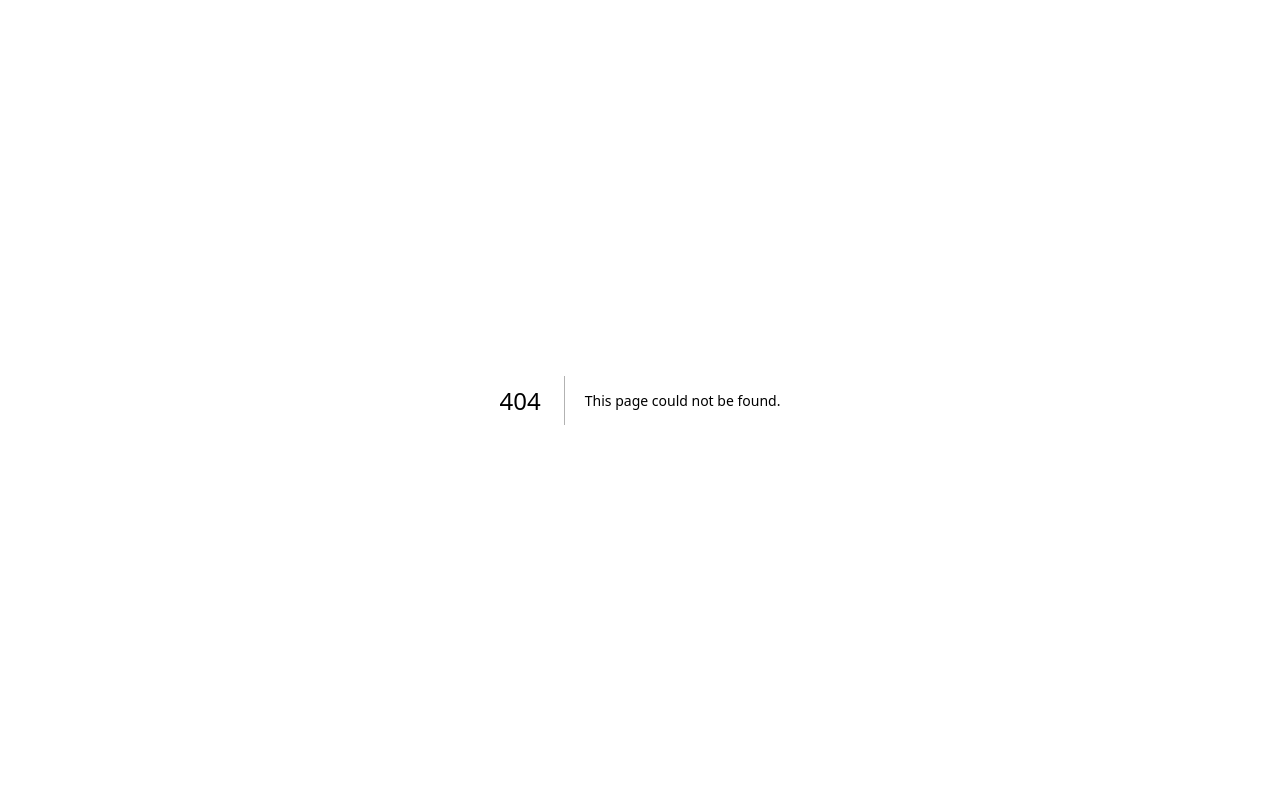
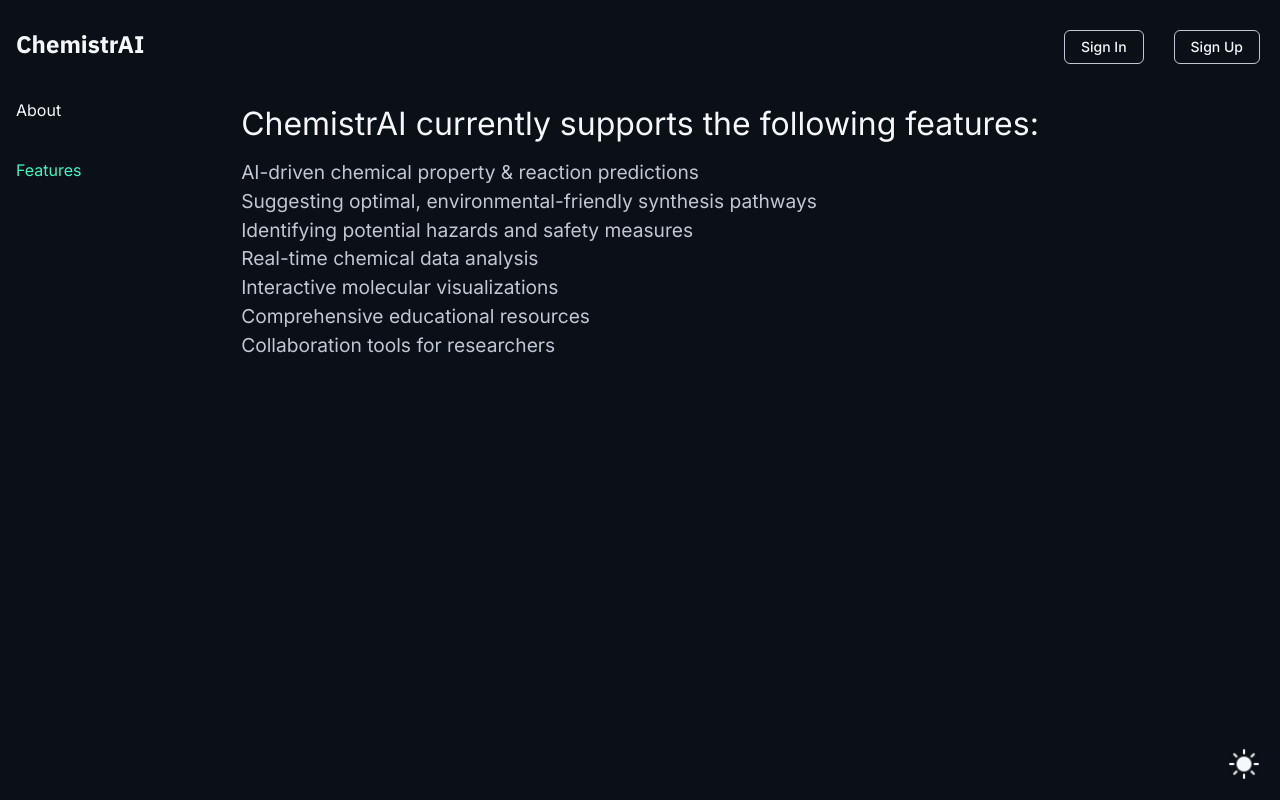
Before and after one commit to LiamVilbuni/ChemistrAI, a Next.js app: page /features in a window 1280 px wide. Before the commit this address had no page. Built offline with nearby package versions, Linux system fonts and the light colour scheme.

Commit message:
Added content in /about & /features

```diff
--- a/src/app/about/page.js
+++ b/src/app/about/page.js
@@ -1,10 +1,19 @@
 import Navbar from '@/components/Navbar';
 import '@/app/globals.css';
+import '@/styles/about.css';
 
-export default function Home() {
+export default function About() {
   return (
     <>
       <Navbar />
+      <div className="about__container">
+        <div className = "about__content">
+          <h1 id="about__title">About ChemistrAI</h1>
+          <p>
+            ChemistrAI is an innovative platform designed to revolutionize the way we interact with chemical data. It leverages the power of AI to provide users with a comprehensive suite of tools for chemical analysis, data visualization, and educational resources. Whether you're a student, researcher, or industry professional, ChemistrAI offers a user-friendly interface and advanced features to enhance your understanding of chemistry.
+          </p>
+        </div>
+      </div>
     </>
   );
 }
--- /dev/null
+++ b/src/app/features/page.js
@@ -0,0 +1,25 @@
+import Navbar from '@/components/Navbar';
+import '@/app/globals.css';
+import '@/styles/features.css';
+
+export default function Features() {
+  return (
+    <>
+      <Navbar />
+      <div className="features__container">
+        <div className = "features__content">
+          <h1 id="features__title">ChemistrAI currently supports the following features: </h1>
+          <ul>
+            <li>AI-driven chemical property & reaction predictions</li>
+            <li>Suggesting optimal, environmental-friendly synthesis pathways</li>
+            <li>Identifying potential hazards and safety measures</li>
+            <li>Real-time chemical data analysis</li>
+            <li>Interactive molecular visualizations</li>
+            <li>Comprehensive educational resources</li>
+            <li>Collaboration tools for researchers</li>
+          </ul>
+        </div>
+      </div>
+    </>
+  );
+}
--- a/src/app/layout.js
+++ b/src/app/layout.js
@@ -36,7 +36,7 @@ export default function RootLayout({ children }) {
 
             @media (prefers-color-scheme: dark) {
               :root {
-                --color-primary: #00B4D8;         /* Dark Lab Blue */
+                --color-primary: #E50914;         /* Dark Lab Blue */
                 --color-secondary: #B5179E;       /* Dark Plasma Purple */
                 --color-accent: #3EF8C1;          /* Neon Mint */
                 --color-background: #0B0F18;      /* Dark Fog White */
--- a/src/components/Navbar.jsx
+++ b/src/components/Navbar.jsx
@@ -30,7 +30,7 @@ const Navbar = () => {
             document.getElementById('light-mode').style.display = 'block';
             document.getElementById('dark-mode').style.display = 'none';
         } else {
-            root.style.setProperty('--color-primary', '#00B4D8');
+            root.style.setProperty('--color-primary', '#E50914');
             root.style.setProperty('--color-secondary', '#B5179E');
             root.style.setProperty('--color-accent', '#3EF8C1');
             root.style.setProperty('--color-background', '#0B0F18');
@@ -75,8 +75,8 @@ const Navbar = () => {
 
                 <div className="navbar__links">
                     <ul>
-                        <li><a href="/about" className="navbar__link">About</a></li>
-                        <li><a href="/features" className="navbar__link">Features</a></li>
+                        <li><a href="/about" className="navbar__link" id="navbar__link-about">About</a></li>
+                        <li><a href="/features" className="navbar__link" id="navbar__link-features">Features</a></li>
                     </ul>
                 </div>
             </div>
--- /dev/null
+++ b/src/styles/about.css
@@ -0,0 +1,25 @@
+#navbar__link-about {
+    color: var(--color-accent);
+}
+
+.about__container {
+    display: flex;
+    flex-direction: column;
+    align-items: center;
+    padding: 20px;
+    margin-top: 80px;
+}
+
+.about__content h1{
+    color: var(--color-text-primary);
+    font-size: 2em;
+    margin-bottom: 10px;
+}
+
+.about__content p {
+    color: var(--color-text-secondary);
+    font-size: 1.2em;
+    line-height: 1.5;
+    max-width: 800px;
+    text-align: left;
+}
--- /dev/null
+++ b/src/styles/features.css
@@ -0,0 +1,26 @@
+#navbar__link-features {
+    color: var(--color-accent);
+}
+
+.features__container {
+    display: flex;
+    flex-direction: column;
+    align-items: center;
+    padding: 20px;
+    margin-top: 80px;
+}
+
+.features__content h1{
+    color: var(--color-text-primary);
+    font-size: 2em;
+    margin-bottom: 10px;
+}
+
+.features__content ul{
+    color: var(--color-text-secondary);
+    font-size: 1.2em;
+    line-height: 1.5;
+    max-width: 800px;
+    text-align: left;
+    gap: 20px;
+}
```
